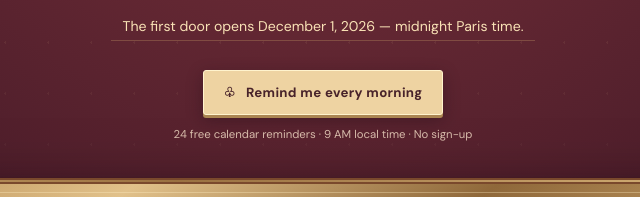
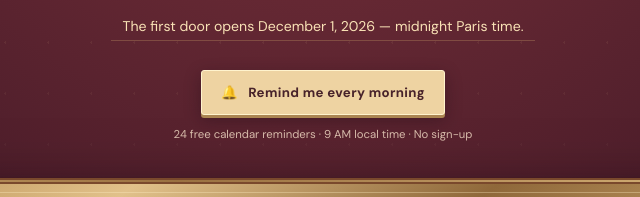
Before and after one commit to theguywithahat0/pinup-advent-calendar, a plain HTML site: page index.html in a window 1280 px wide. Shown: the part 340-537 px from the top of the page, 317-957 px from the left. Drawn offline with nearby package versions, Linux system fonts and the light colour scheme; a web font is replaced by a local one.

Commit message:
Use a bell icon for the daily reminder link

```diff
--- a/index.html
+++ b/index.html
@@ -21,7 +21,7 @@
       <p class="intro">A festive tribute to the great illustrators of the Golden Age of pin-up. Find today's numbered door and unwrap a little mischief.</p>
       <p id="status" class="status" aria-live="polite">The first door opens on December 1.</p>
       <div class="reminder-cta">
-        <a class="reminder-button" href="./pinup-reminders-2026.ics" download="A-Very-Pin-Up-Christmas-2026.ics">♧ &nbsp; Remind me every morning</a>
+        <a class="reminder-button" href="./pinup-reminders-2026.ics" download="A-Very-Pin-Up-Christmas-2026.ics">🔔 &nbsp; Remind me every morning</a>
         <p>24 free calendar reminders · 9 AM local time · No sign-up</p>
       </div>
     </header>
```
